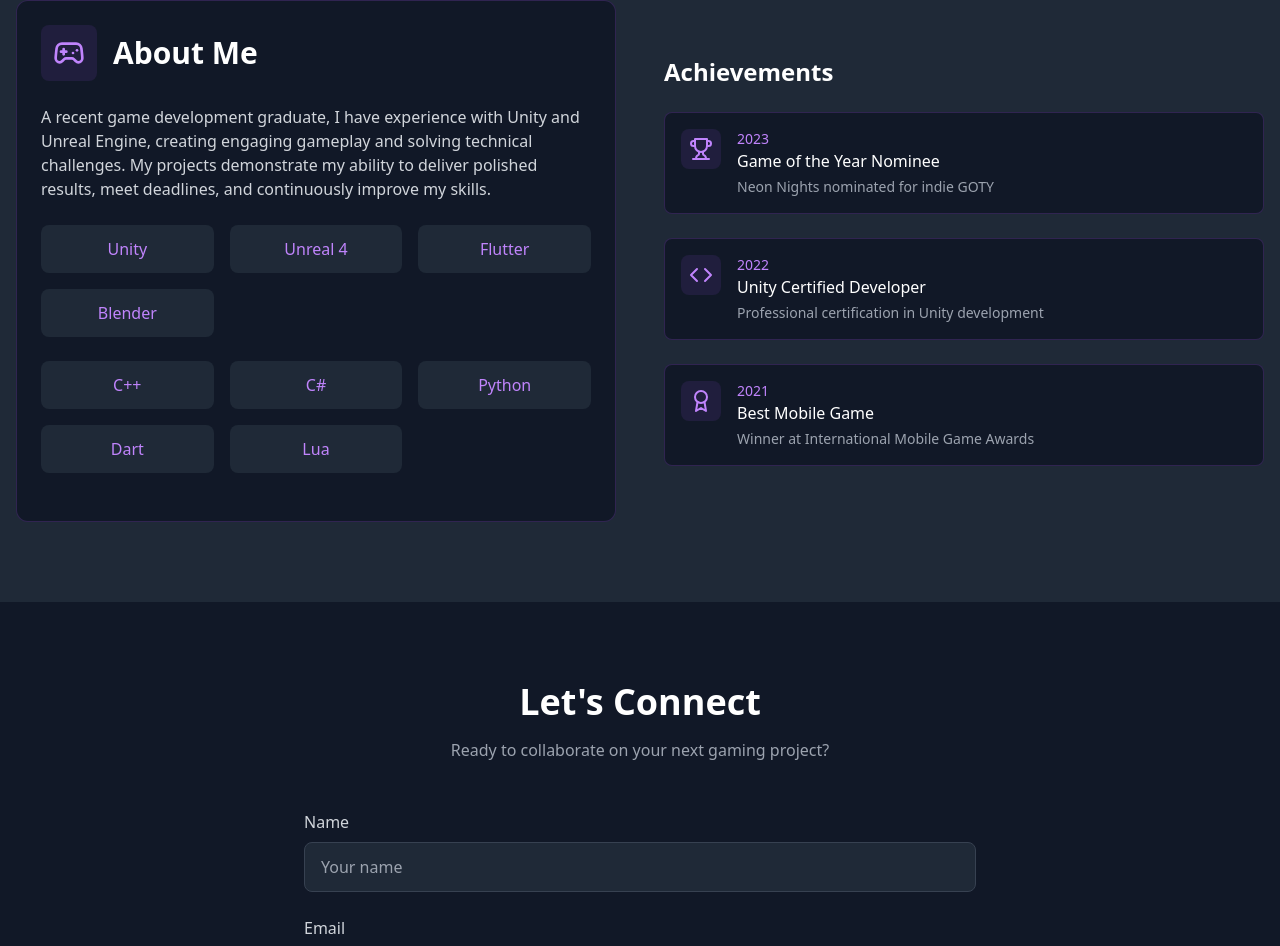
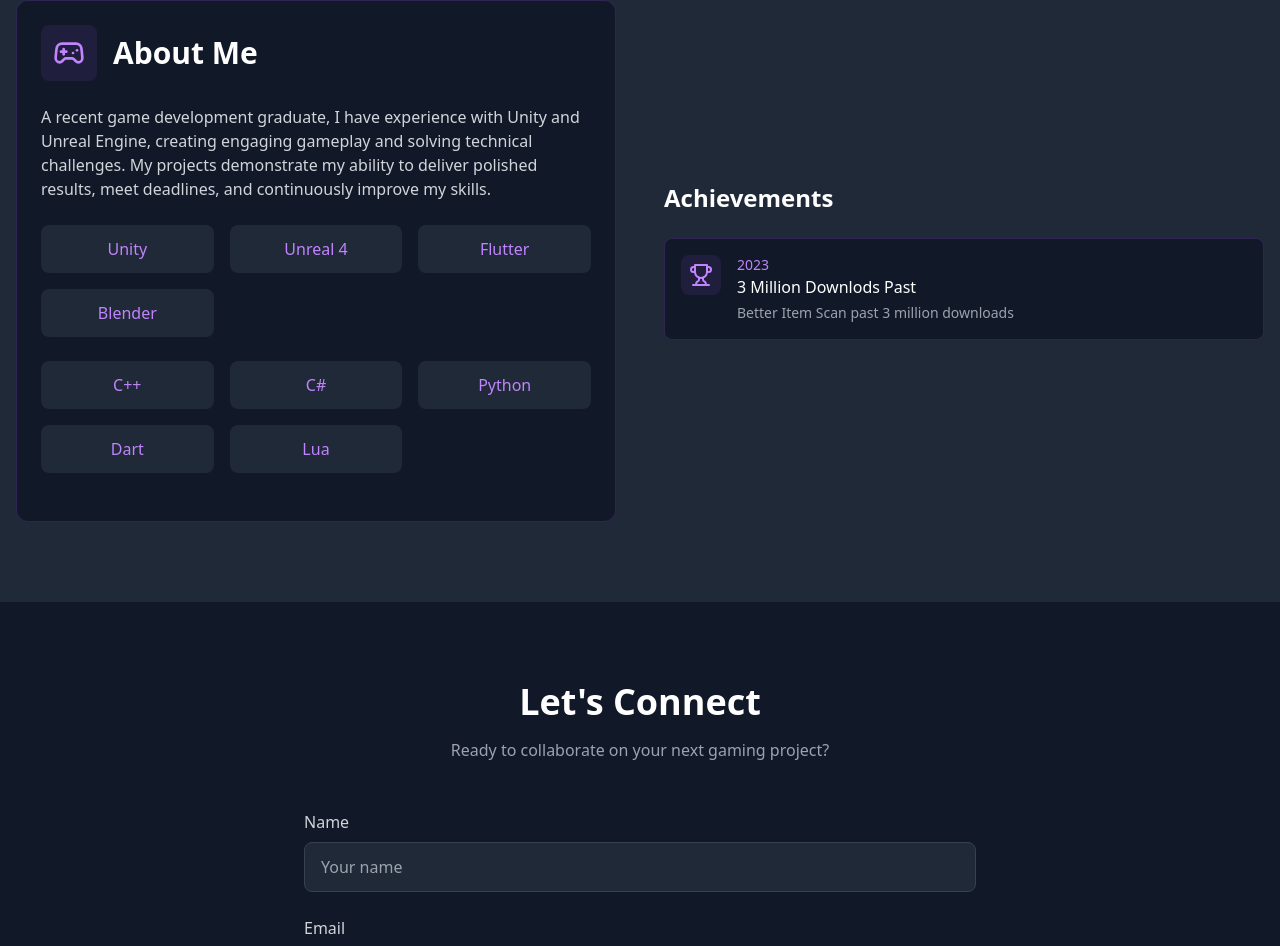
Before and after one commit to PopleZoo/Bailley-Shaw.github.io, a React (Vite) app: page / in a window 1280 px wide. Shown: the part 2312-3258 px from the top of the page. Built offline with nearby package versions, Linux system fonts and the light colour scheme.

Commit message:
Updated About Me component with additional changes

```diff
--- a/src/components/About.tsx
+++ b/src/components/About.tsx
@@ -5,21 +5,9 @@ import { skills } from './About/skillsData'; // Importing skills data
 const achievements = [
   {
     year: "2023",
-    title: "Game of the Year Nominee",
-    description: "Neon Nights nominated for indie GOTY",
+    title: "3 Million Downlods Past",
+    description: "Better Item Scan past 3 million downloads",
     icon: Trophy,
-  },
-  {
-    year: "2022",
-    title: "Unity Certified Developer",
-    description: "Professional certification in Unity development",
-    icon: Code,
-  },
-  {
-    year: "2021",
-    title: "Best Mobile Game",
-    description: "Winner at International Mobile Game Awards",
-    icon: Award,
   },
 ];
 
```
